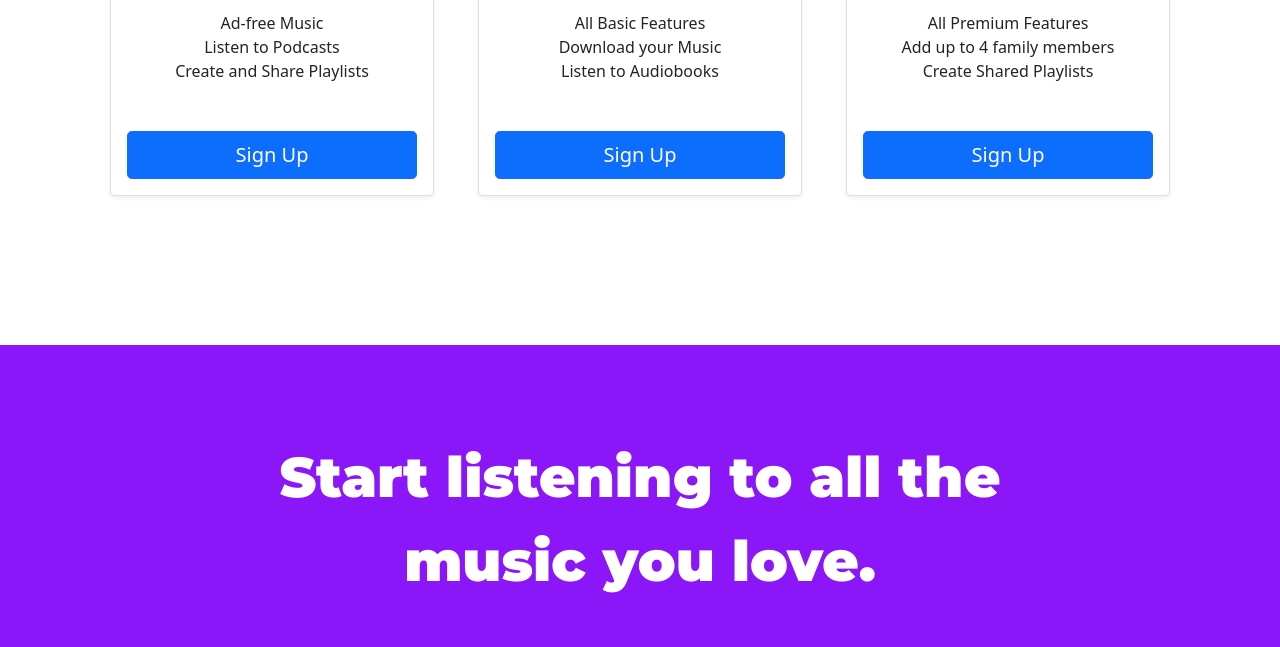
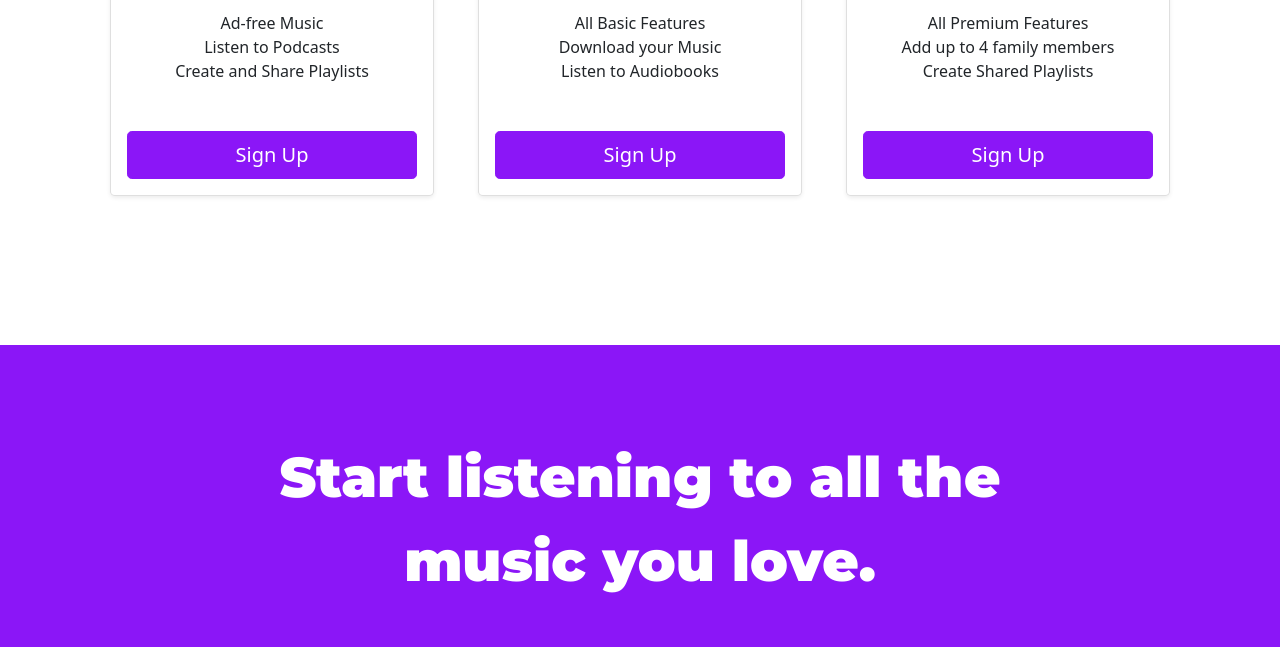
Before and after one commit to borregaio/melodi, a plain HTML site: page index.html in a window 1280 px wide. Shown: the part 2040-2687 px from the top of the page. Drawn offline with nearby package versions, Linux system fonts and the light colour scheme.

Commit message:
purple buttons

```diff
--- a/css/styles.css
+++ b/css/styles.css
@@ -64,6 +64,16 @@ p {
 
 .download-button {
   margin: 5% 3% 5% 0;
+}
+
+.btn-primary {
+  border-color: #8b16f7;
+  background-color: #8b16f7;
+}
+
+.btn-primary:hover {
+  background-color: #c485ff;
+  border-color: #c485ff;
 }
 
 
```
